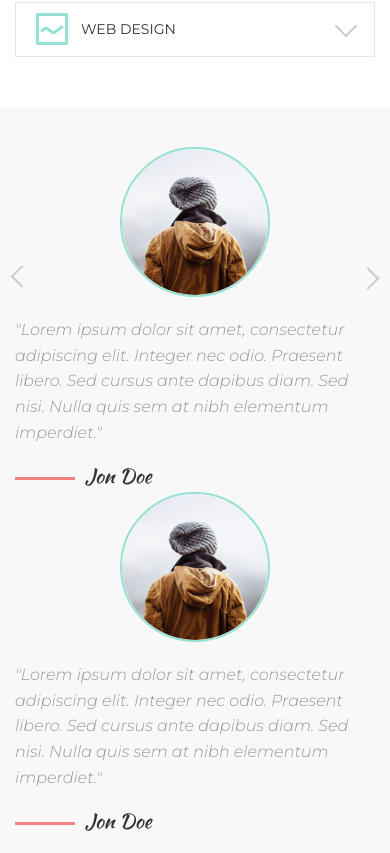
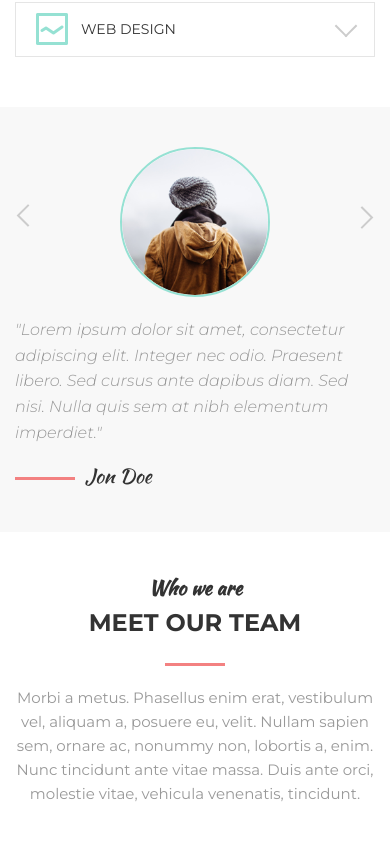
Before and after one commit to ElinaHulbert/template-layout, a plain HTML site: page index.html in a window 390 px wide. Shown: the part 4751-5604 px from the top of the page. Drawn offline with nearby package versions, Linux system fonts and the light colour scheme.

Commit message:
slick sliders added

```diff
--- a/assets/css/media.css
+++ b/assets/css/media.css
@@ -42,7 +42,7 @@
     border-bottom: 0;
 }
 /* Reviews */
-.reviews{
+.reviews .slick-slider{
     padding: 0 60px;
 }
 .reviews__photo{
@@ -249,10 +249,10 @@
     left: auto;
 }
 /* Reviews */
-.reviews{
+.reviews .slick-slider{
     padding: 0;
 }
-.reviews__btn{
+.slick-arrow{
     top: 18%;
 }
 /* Logos */
--- a/assets/css/style.css
+++ b/assets/css/style.css
@@ -545,12 +545,15 @@ h1, h2, h3, h4, h5, h6{
 }
 /* Reviews */
 .reviews{
+    position: relative;
+}
+.reviews .slick-slider{
     padding: 0 110px;
-    position: relative;
 }
 .reviews__item{
     position: relative;
     padding-left: 255px;
+    min-height: 210px;
 }
 .reviews__photo{
     position: absolute;
@@ -584,15 +587,20 @@ h1, h2, h3, h4, h5, h6{
     height: 3px;
     margin-right: 10px;
 }
-.reviews__btn{
+
+.slick-arrow{
+    display: block;
     position: absolute;
     top: 50%;
     transform: translateY(-50%);
     z-index: 1;
     font-size: 0;
     color: transparent;
+    border: 0;
+    background: none;
+    cursor: pointer;
 }
-.reviews__btn:after{
+.slick-arrow:after{
     content:"";
     display: block;
     width: 16px;
@@ -601,11 +609,15 @@ h1, h2, h3, h4, h5, h6{
     border-left: 2px solid #ccc;
     margin-top: -3px;
 }
-.reviews__btn--prev{
+.slick-arrow:focus{
+    outline: 0;
+}
+.slick-prev{
     left:0;
     transform:  rotate(-45deg);
 }
-.reviews__btn--next{
+.reviews__btn--next,
+.slick-next{
     right:0;
     transform:  rotate(135deg);
 }
--- a/assets/js/app.js
+++ b/assets/js/app.js
@@ -35,7 +35,6 @@ $(function(){
         }, 500);
 
     });
-});
 
 // Menu nav toggle
 $("#nav_toggle").on("click", function(event){
@@ -51,13 +50,14 @@ $("[data-collapse]").on("click", function(event){
     blockId = $this.data("collapse");
     $(blockId).slideToggle();
     $this.toggleClass("active");
+});
 
 // Slider
 $("[data-slider]").slick({
     infinite: true,
-    fade: true,
+    fade: false,
     slidesToShow: 1,
     slidesToScroll: 1
 });
 
-})
+});
--- a/index.html
+++ b/index.html
@@ -12,6 +12,7 @@
     <link rel="preconnect" href="https://fonts.googleapis.com">
     <link rel="preconnect" href="https://fonts.gstatic.com" crossorigin>
     <link href="https://fonts.googleapis.com/css2?family=Kaushan+Script&family=Montserrat:ital,wght@0,400;0,700;1,300&display=swap" rel="stylesheet">
+    <link rel="stylesheet" type="text/css" href="//cdn.jsdelivr.net/npm/slick-carousel@1.8.1/slick/slick.css"/>
     <script src="https://kit.fontawesome.com/43b22b474f.js" crossorigin="anonymous"></script>
     <title>Mogo</title>
 </head>
@@ -240,10 +241,8 @@
     <section class="section section--gray">
         <div class="container">
             <div class="reviews">
-                <a class="reviews__btn reviews__btn--prev" href="#">Prev</a>
-                <a class="reviews__btn reviews__btn--next" href="#">Next</a>
-
                 <div data-slider>
+                    <div>
                         <div class="reviews__item">
                             <img class="reviews__photo" src="assets/images/avatar.png" alt="">
                             <div class="reviews__text">"Lorem ipsum dolor sit amet, consectetur adipiscing elit.
@@ -252,7 +251,9 @@
                             </div>
                             <div class="reviews__author">Jon Doe</div>
                         </div>
+                    </div>
 
+                    <div>
                         <div class="reviews__item">
                             <img class="reviews__photo" src="assets/images/avatar.png" alt="">
                             <div class="reviews__text">"Lorem ipsum dolor sit amet, consectetur adipiscing elit.
@@ -261,6 +262,8 @@
                             </div>
                             <div class="reviews__author">Jon Doe</div>
                         </div>
+                    </div>
+
                 </div>
             </div>
         </div>
@@ -503,11 +506,11 @@
     </section>
 
   <!-- Reviews 2 -->
-    <section class="section">
+  <section class="section section--gray">
     <div class="container">
         <div class="reviews">
-                <a class="reviews__btn reviews__btn--prev" href="#">Prev</a>
-                <a class="reviews__btn reviews__btn--next" href="#">Next</a>
+            <div data-slider>
+                <div>
                     <div class="reviews__item">
                         <img class="reviews__photo" src="assets/images/avatar.png" alt="">
                         <div class="reviews__text">"Lorem ipsum dolor sit amet, consectetur adipiscing elit.
@@ -515,6 +518,20 @@
                             sem at nibh elementum imperdiet."
                         </div>
                         <div class="reviews__author">Jon Doe</div>
+                    </div>
+                </div>
+
+                <div>
+                    <div class="reviews__item">
+                        <img class="reviews__photo" src="assets/images/avatar.png" alt="">
+                        <div class="reviews__text">"Lorem ipsum dolor sit amet, consectetur adipiscing elit.
+                            Integer nec odio. Praesent libero. Sed cursus ante dapibus diam. Sed nisi. Nulla quis
+                            sem at nibh elementum imperdiet."
+                        </div>
+                        <div class="reviews__author">Jon Doe</div>
+                    </div>
+                </div>
+
             </div>
         </div>
     </div>
```
Lines whose indentation alone changed are shown as unchanged.
